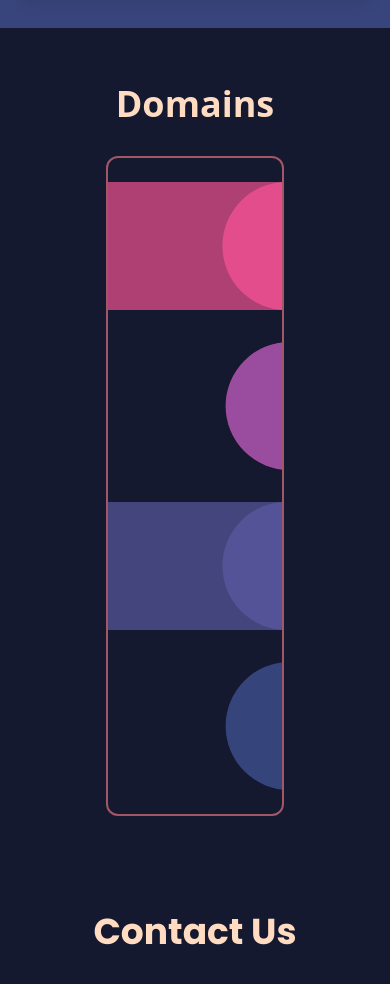
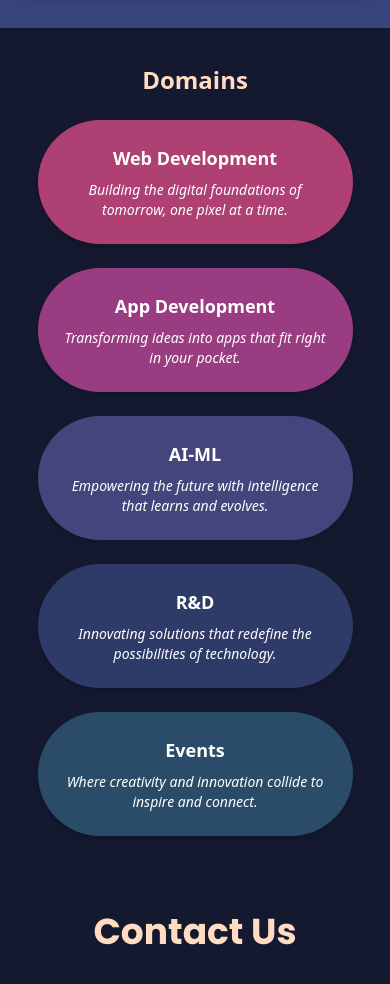
Before and after one commit to realm-SRM/realm-srm-website, a React (Vite) app: page / in a window 390 px wide. Shown: the part 1660-2644 px from the top of the page. Built offline with nearby package versions, Linux system fonts and the light colour scheme.

Commit message:
fix (wip) : domain bars responsiveness

```diff
--- a/src/Components/sections/Domains.jsx
+++ b/src/Components/sections/Domains.jsx
@@ -1,158 +1,121 @@
-// import React from 'react';
-// import { motion } from 'framer-motion';
-// import { useInView } from 'react-intersection-observer';
-
-// const Domains = () => {
-//   const barData = [
-//     { color: 'bg-[#AE4073]', direction: 'left' },
-//     { color: 'bg-[#9A3C81]', direction: 'right' },
-//     { color: 'bg-[#44457C]', direction: 'left' },
-//     { color: 'bg-[#2E3A67]', direction: 'right' },
-//   ];
-
-//   const barVariants = (direction) => ({
-//     hidden: {
-//       x: direction === 'left' ? '-100%' : '100%',
-//       opacity: 0,
-//     },
-//     visible: {
-//       x: direction === 'left' ? '-700px' : '300px',
-//       opacity: 2,
-//       transition: { type: 'spring', stiffness: 50, damping: 15 },
-//     },
-//   });
-
-//   const lightenColor = (color) => {
-//     const colorMap = {
-//       'bg-[#AE4073]': 'bg-[#F05091]',
-//       'bg-[#9A3C81]': 'bg-[#9A50A5]',
-//       'bg-[#44457C]': 'bg-[#58579E]',
-//       'bg-[#2E3A67]': 'bg-[#38467F]',
-//     };
-//     return colorMap[color] || color;
-//   };
-
-//   // Add intersection observer hook
-//   const { ref, inView } = useInView({
-//     threshold: 0.5, // Trigger animation when 50% of the component is visible
-//     triggerOnce: true, // Animation should run only once
-//   });
-
-//   return (
-//     <div className="bg-[#141930] min-h-screen flex items-center justify-center px-5" ref={ref}>
-//       {/* Adjusted max-width to make the box smaller */}
-//       <div className="relative w-full max-w-[60%] space-y-8 p-4">
-//         <h1 className="text-4xl font-bold text-[#FFDCC1] text-center mb-6">Domains</h1>
-//         <div className="border-2 border-[#A15766] rounded-xl p-6 overflow-hidden">
-//           <div className="space-y-8 mx-auto">
-//             {barData.map((bar, index) => (
-//               <motion.div
-//                 key={index}
-//                 initial="hidden"
-//                 animate={inView ? 'visible' : 'hidden'}
-//                 variants={barVariants(bar.direction)}
-//                 className={`relative w-[80vw] h-32 ${bar.color} flex items-center rounded-full overflow-hidden mx-auto`}
-//               >
-//                 <div
-//                   className={`absolute w-32 h-32 rounded-full ${lightenColor(bar.color)} opacity-80`}
-//                   style={{
-//                     [bar.direction === 'left' ? 'right' : 'left']: '0',
-//                   }}
-//                 ></div>
-//               </motion.div>
-//             ))}
-//           </div>
-//         </div>
-//       </div>
-//     </div>
-//   );
-// };
-
-// export default Domains;
-
 import React from 'react';
 import { motion } from 'framer-motion';
 import { useInView } from 'react-intersection-observer';
 
 const Domains = () => {
   const barData = [
-    { color: 'bg-[#AE4073]', direction: 'left' },
-    { color: 'bg-[#9A3C81]', direction: 'right' },
-    { color: 'bg-[#44457C]', direction: 'left' },
-    { color: 'bg-[#2E3A67]', direction: 'right' },
+    {
+      color: 'bg-[#AE4073]',
+      circleColor: 'bg-[#F05091]',
+      direction: 'left',
+      domain: 'Web Development',
+      text: 'Building the digital foundations of tomorrow, one pixel at a time.',
+    },
+    {
+      color: 'bg-[#9A3C81]',
+      circleColor: 'bg-[#B363A5]',
+      direction: 'right',
+      domain: 'App Development',
+      text: 'Transforming ideas into apps that fit right in your pocket.',
+    },
+    {
+      color: 'bg-[#44457C]',
+      circleColor: 'bg-[#5A5A9E]',
+      direction: 'left',
+      domain: 'AI-ML',
+      text: 'Empowering the future with intelligence that learns and evolves.',
+    },
+    {
+      color: 'bg-[#2E3A67]',
+      circleColor: 'bg-[#41507F]',
+      direction: 'right',
+      domain: 'R&D',
+      text: 'Innovating solutions that redefine the possibilities of technology.',
+    },
+    {
+      color: 'bg-[#2B4C68]',
+      circleColor: 'bg-[#3A5F85]',
+      direction: 'left',
+      domain: 'Events',
+      text: 'Where creativity and innovation collide to inspire and connect.',
+    },
   ];
 
-  const barVariants = (direction, isSmallScreen) => {
-    if (isSmallScreen) {
-      return {
+  const barVariants = (direction) => ({
     hidden: {
-          x: direction === 'left' ? '-50%' : '50%',
+      x: direction === 'left' ? '-150%' : '150%',
       opacity: 0,
     },
     visible: {
-          x: direction === 'left' ? '-30%' : '30%',
+      x: direction === 'left' ? '-200px' : '200px',
       opacity: 1,
       transition: { type: 'spring', stiffness: 50, damping: 15 },
     },
-      };
-    }
-
-    // Default (original animation for larger screens)
-    return {
-      hidden: {
-        x: direction === 'left' ? '-100%' : '100%',
-        opacity: 0,
-      },
-      visible: {
-        x: direction === 'left' ? '-700px' : '300px',
-        opacity: 1,
-        transition: { type: 'spring', stiffness: 50, damping: 15 },
-      },
-    };
-  };
-
-  const lightenColor = (color) => {
-    const colorMap = {
-      'bg-[#AE4073]': 'bg-[#F05091]',
-      'bg-[#9A3C81]': 'bg-[#9A50A5]',
-      'bg-[#44457C]': 'bg-[#58579E]',
-      'bg-[#2E3A67]': 'bg-[#38467F]',
-    };
-    return colorMap[color] || color;
-  };
-
-  // Add intersection observer hook
-  const { ref, inView } = useInView({
-    threshold: 0.5, // Trigger animation when 50% of the component is visible
-    triggerOnce: true, // Animation should run only once
   });
 
-  const isSmallScreen = window.matchMedia('(max-width: 768px)').matches;
+  const { ref, inView } = useInView({
+    threshold: 0.3,
+    triggerOnce: false,
+  });
 
   return (
     <div className="bg-[#141930] min-h-screen flex items-center justify-center px-5" ref={ref}>
-      <div className="relative w-full max-w-[60%] space-y-8 p-4">
+      {/* Larger Devices */}
+      <div className="hidden lg:block relative w-full max-w-[60%] p-6 space-y-8">
         <h1 className="text-4xl font-bold text-[#FFDCC1] text-center mb-6">Domains</h1>
-        <div className="border-2 border-[#A15766] rounded-xl p-6 overflow-hidden">
-          <div className="space-y-8 mx-auto">
+        <div className="border-2 border-[#A15766] rounded-xl overflow-hidden p-6">
+          <div className="space-y-6 mx-auto">
             {barData.map((bar, index) => (
               <motion.div
                 key={index}
                 initial="hidden"
                 animate={inView ? 'visible' : 'hidden'}
-                variants={barVariants(bar.direction, isSmallScreen)}
-                className={`relative w-[80vw] h-32 ${bar.color} flex items-center rounded-full overflow-hidden mx-auto`}
+                variants={barVariants(bar.direction)}
+                className={`relative w-[90%] h-40 ${bar.color} flex items-center rounded-full overflow-hidden mx-auto px-6`}
               >
+                {/* Circle */}
                 <div
-                  className={`absolute w-32 h-32 rounded-full ${lightenColor(bar.color)} opacity-80`}
+                  className={`absolute w-36 h-36 rounded-full ${bar.circleColor} opacity-80`}
                   style={{
-                    [bar.direction === 'left' ? 'right' : 'left']: '0',
+                    [bar.direction === 'left' ? 'right' : 'left']: '10px',
+                    top: '50%',
+                    transform: 'translateY(-50%)',
                   }}
                 ></div>
+
+                {/* Text Inside the Bar */}
+                <div
+                  className={`z-10 text-white flex flex-col justify-center items-start ${
+                    bar.direction === 'left' ? 'pl-56 pr-6 -ml-20' : 'pl-40 pr-6'
+                  } w-full`}
+                >
+                  <h2 className="font-bold text-xl mb-2">{bar.domain}</h2>
+                  <p className="italic text-sm">{bar.text}</p>
+                </div>
               </motion.div>
             ))}
           </div>
         </div>
+      </div>
+
+      {/* Mobile View */}
+      <div className="lg:hidden space-y-6 w-full max-w-[90%] mx-auto">
+        <h1 className="text-2xl font-bold text-[#FFDCC1] text-center mb-4">Domains</h1>
+        {barData.map((bar, index) => (
+          <motion.div
+            key={index}
+            initial="hidden"
+            animate={inView ? 'visible' : 'hidden'}
+            variants={{
+              hidden: { opacity: 0, y: 50 },
+              visible: { opacity: 1, y: 0, transition: { duration: 0.5 } },
+            }}
+            className={`relative w-full ${bar.color} rounded-full p-6 text-center shadow-md`}
+          >
+            <h2 className="text-lg font-bold text-white mb-2">{bar.domain}</h2>
+            <p className="text-sm italic text-white">{bar.text}</p>
+          </motion.div>
+        ))}
       </div>
     </div>
   );
```
Also changed, not shown: src/assets/img1.png (added), 1 other file (tests, documents, lock files or other folders). Lines whose indentation alone changed are shown as unchanged.
